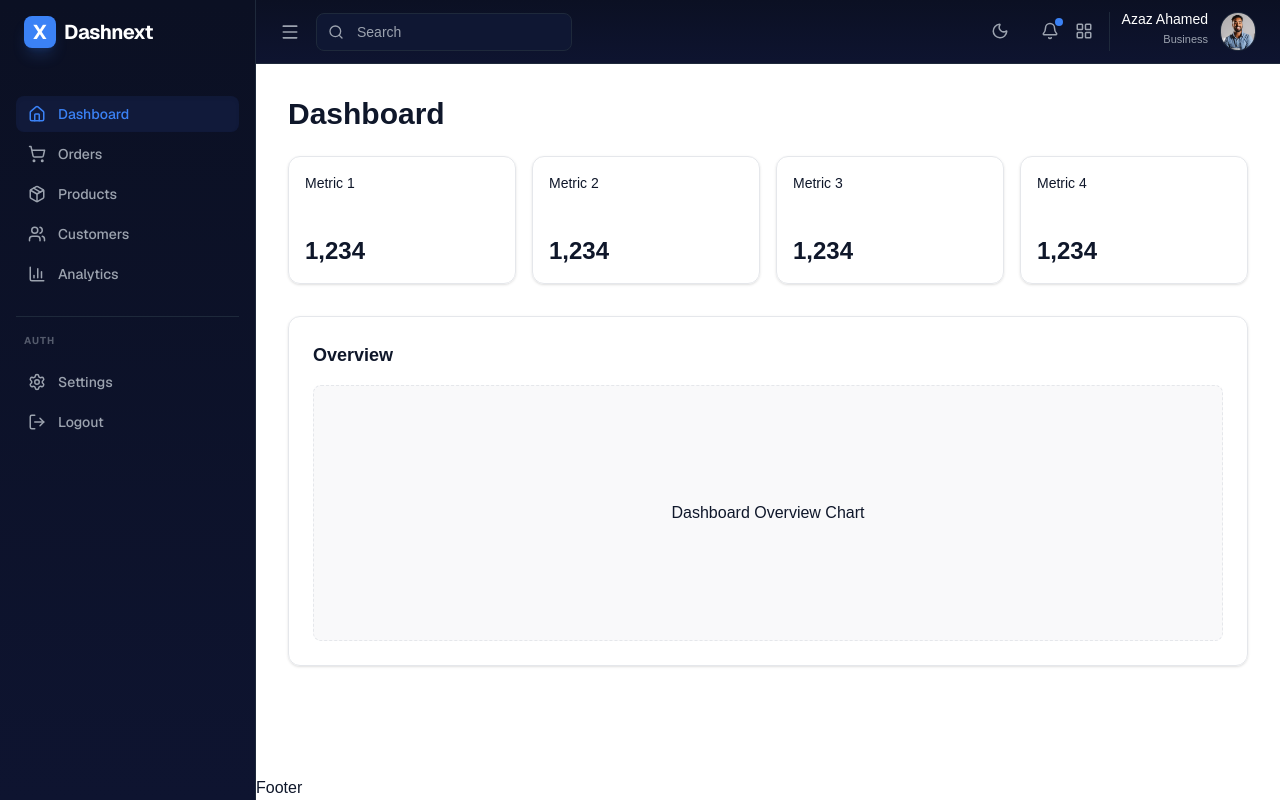
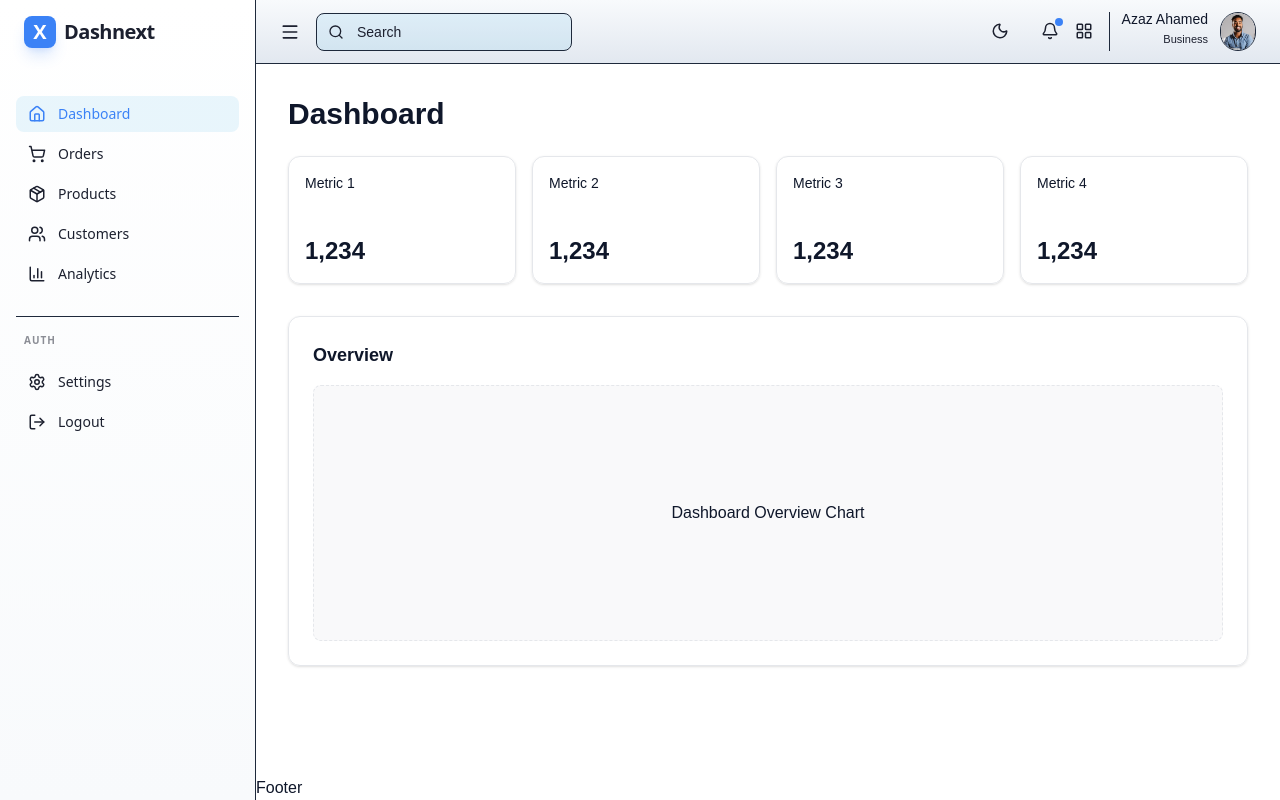
Before and after one commit to azaz7418/DashBoard, a Next.js app: page / in a window 1280 px wide. Built offline with nearby package versions, Linux system fonts and the light colour scheme.

Commit message:
Implement theme toggle functionality and update styles for dark mode

```diff
--- a/src/app/globals.css
+++ b/src/app/globals.css
@@ -1,3 +1,4 @@
+/* globals.css */
 @import "tailwindcss";
 
 /* ==============================
@@ -53,25 +54,73 @@
 
   /* -------- Sidebar Colors (Custom) -------- */
   --sidebar-bg: #0b1023;
-  --sidebar-text: #9ca3af;
+  --sidebar-text: #1c202f;
   --sidebar-text-hover: #e5e7eb;
   --sidebar-text-active: #3b82f6;
   --sidebar-border: #1e293b;
-  --sidebar-active-item-bg: #111a3a;
-  --sidebar-hover-bg: rgba(59, 130, 246, 0.08);
+  --sidebar-active-item-bg: #0e98d817;
+  --sidebar-hover-bg: #0e98d817;
 }
 
 /* ==============================
-   DARK MODE
-   ============================== */
-@media (prefers-color-scheme: dark) {
-  :root {
-    --background: #0a0a0a;
-    --foreground: #ededed;
+    DARK MODE
+    ============================== */
+.dark {
+  /* -------- Primary Colors -------- */
+  --primary-500: #60a5fa;
+  --primary-400: #93c5fd;
+  --primary-300: #bfdbfe;
+  --primary-200: #dbeafe;
+  --primary-100: #eff6ff;
 
-    --muted: #1f2933;
-    --border: #374151;
-  }
+  /* -------- Secondary Colors -------- */
+  --secondary-500: #818cf8;
+  --secondary-400: #a5b4fc;
+  --secondary-300: #c7d2fe;
+  --secondary-200: #e0e7ff;
+  --secondary-100: #f0f2ff;
+
+  /* -------- Action Colors -------- */
+  --success-500: #34d399;
+  --success-100: #ecfdf5;
+
+  --warning-500: #fbbf24;
+  --warning-100: #fffbeb;
+
+  --error-500: #f87171;
+  --error-100: #fef2f2;
+
+  --info-500: #f472b6;
+  --info-100: #fdf2f8;
+
+  /* -------- Black Colors -------- */
+  --black-900: #f1f5f9;
+  --black-800: #e2e8f0;
+  --black-700: #cbd5e1;
+  --black-600: #94a3b8;
+  --black-500: #64748b;
+
+  /* -------- White / Gray Colors -------- */
+  --white-100: #0f172a;
+  --white-90: #1e293b;
+  --white-80: #334155;
+  --white-70: #475569;
+  --white-60: #64748b;
+
+  /* -------- System Colors -------- */
+  --background: var(--white-100);
+  --foreground: var(--black-900);
+  --border: var(--white-70);
+  --muted: var(--white-80);
+
+  /* -------- Sidebar Colors (Dark) -------- */
+  --sidebar-bg: #1e293b;
+  --sidebar-text: #cbd5e1;
+  --sidebar-text-hover: #f1f5f9;
+  --sidebar-text-active: #0e89d8;
+  --sidebar-border: #334155;
+  --sidebar-active-item-bg: #111a3a;
+  --sidebar-hover-bg: rgba(59, 130, 246, 0.08);
 }
 
 /* ==============================
@@ -104,15 +153,21 @@
   --color-sidebar-item: var(--sidebar-active-item-bg);
   --color-sidebar-hover: var(--sidebar-hover-bg);
 
-  --font-sans: var(--font-geist-sans);
-  --font-mono: var(--font-geist-mono);
+  /* --font-sans: var(--font-geist-sans);
+  --font-mono: var(--font-geist-mono); */
 }
 
 /* ==============================
-   GLOBAL STYLES
-   ============================== */
+    GLOBAL STYLES
+    ============================== */
 body {
   background-color: var(--background);
   color: var(--foreground);
   font-family: Arial, Helvetica, sans-serif;
+  scrollbar-width: none; /* Firefox */
 }
+
+/* Hide scrollbars */
+::-webkit-scrollbar {
+  display: none;
+}
--- a/src/app/layout.js
+++ b/src/app/layout.js
@@ -1,7 +1,7 @@
 "use client";
 
 import { Geist, Geist_Mono } from "next/font/google";
-import { useState } from "react";
+import { useState, useEffect } from "react";
 import "./globals.css";
 import SideNav from "@/components/ui/SideNav";
 import Header from "@/components/ui/Header";
@@ -19,14 +19,31 @@ const geistMono = Geist_Mono({
 
 export default function RootLayout({ children }) {
   const [collapsed, setCollapsed] = useState(false);
+  const [theme, setTheme] = useState(() => {
+    if (typeof window !== "undefined") {
+      return localStorage.getItem("theme") || "light";
+    }
+    return "light";
+  });
+
+  useEffect(() => {
+    const root = window.document.documentElement;
+    root.classList.remove("light", "dark");
+    root.classList.add(theme);
+    localStorage.setItem("theme", theme);
+  }, [theme]);
+
+  const toggleTheme = () => {
+    setTheme(theme === "light" ? "dark" : "light");
+  };
 
   return (
     <html lang="en">
       <body className={`${geistSans.variable} ${geistMono.variable} antialiased`}>
         <div className="flex h-screen">
-          <SideNav collapsed={collapsed} />
+          <SideNav collapsed={collapsed} theme={theme} />
           <div className="flex-1 flex flex-col">
-            <Header onToggle={() => setCollapsed(!collapsed)} />
+            <Header onToggle={() => setCollapsed(!collapsed)} onThemeToggle={toggleTheme} theme={theme} />
             <div className="flex-1 overflow-auto">{children}</div>
             <Footer />
           </div>
--- a/src/components/ui/Header.jsx
+++ b/src/components/ui/Header.jsx
@@ -1,21 +1,27 @@
 "use client";
 
 import React from "react";
-import { Menu, Search, Moon, Bell, LayoutGrid } from "lucide-react";
+import { Menu, Search, Moon, Sun, Bell, LayoutGrid } from "lucide-react";
 import Image from "next/image";
 
-const Header = ({ onToggle }) => {
+const Header = ({ onToggle, onThemeToggle, theme }) => {
   return (
     <header
       className="h-16 w-full flex items-center justify-between px-6
-                 border-b border-sidebar-border"
+                  border-b border-sidebar-border"
       style={{
-        background: "linear-gradient(180deg, #0b1023 0%, #0e1430 100%)",
+        background:
+          theme === "dark"
+            ? "linear-gradient(180deg, #0b1023 0%, #0e1430 100%)"
+            : "linear-gradient(180deg, #f8fafc 0%, #e2e8f0 100%)",
       }}
     >
       {/* Left Section */}
       <div className="flex items-center gap-4">
-        <button onClick={onToggle} className="text-sidebar-text hover:text-white transition-colors">
+        <button
+          onClick={onToggle}
+          className="text-sidebar-text hover:text-sidebar-text-hover dark:text-sidebar-text dark:hover:text-sidebar-text-hover transition-colors"
+        >
           <Menu size={20} />
         </button>
 
@@ -27,8 +33,8 @@ const Header = ({ onToggle }) => {
             placeholder="Search"
             className="
               w-64 pl-10 pr-4 py-2 rounded-lg
-              bg-[#0f1733]
-              text-sm text-white placeholder:text-sidebar-text
+              bg-sidebar-item dark:bg-[#0f1733]
+              text-sm text-sidebar-text-hover dark:text-white placeholder:text-sidebar-text
               border border-sidebar-border
               focus:outline-none focus:ring-2 focus:ring-primary/40
             "
@@ -39,8 +45,11 @@ const Header = ({ onToggle }) => {
       {/* Right Section */}
       <div className="flex items-center gap-4">
         {/* Theme */}
-        <button className="text-sidebar-text hover:text-white transition-colors">
-          <Moon size={18} />
+        <button
+          onClick={onThemeToggle}
+          className="text-sidebar-text hover:text-sidebar-text-hover dark:text-sidebar-text dark:hover:text-sidebar-text-hover transition-colors"
+        >
+          {theme === "dark" ? <Sun size={18} /> : <Moon size={18} />}
         </button>
 
         {/* Language */}
@@ -55,20 +64,20 @@ const Header = ({ onToggle }) => {
         </div>
 
         {/* Notifications */}
-        <button className="relative text-sidebar-text hover:text-white transition-colors">
+        <button className="relative text-sidebar-text hover:text-sidebar-text-hover dark:text-sidebar-text dark:hover:text-sidebar-text-hover transition-colors">
           <Bell size={18} />
           <span className="absolute -top-1 -right-1 h-2 w-2 bg-primary rounded-full" />
         </button>
 
         {/* Apps */}
-        <button className="text-sidebar-text hover:text-white transition-colors">
+        <button className="text-sidebar-text hover:text-sidebar-text-hover dark:text-sidebar-text dark:hover:text-sidebar-text-hover transition-colors">
           <LayoutGrid size={18} />
         </button>
 
         {/* Profile */}
         <div className="flex items-center gap-3 pl-3 border-l border-sidebar-border">
           <div className="text-right hidden sm:block">
-            <p className="text-sm font-medium text-white leading-none">Azaz Ahamed</p>
+            <p className="text-sm font-medium text-sidebar-text-hover dark:text-white leading-none">Azaz Ahamed</p>
             <span className="text-[11px] text-sidebar-text">Business</span>
           </div>
           <Image
--- a/src/components/ui/SideNav.jsx
+++ b/src/components/ui/SideNav.jsx
@@ -5,15 +5,18 @@ import Link from "next/link";
 import { usePathname } from "next/navigation";
 import { Home, ShoppingCart, Package, Users, BarChart3, Settings, LogOut, Menu } from "lucide-react";
 
-const SideNav = ({ collapsed }) => {
+const SideNav = ({ collapsed, theme }) => {
   const pathname = usePathname();
 
   return (
     <div
       className={`h-full text-sidebar-text flex flex-col p-4 font-sans
-                 border-r border-sidebar-border transition-all duration-300 ${collapsed ? "w-16" : "w-64"}`}
+                  border-r border-sidebar-border transition-all duration-300 ${collapsed ? "w-16" : "w-64"}`}
       style={{
-        background: "linear-gradient(180deg, #0b1023 0%, #0e1430 100%)",
+        background:
+          theme === "dark"
+            ? "linear-gradient(180deg, #0b1023 0%, #0e1430 100%)"
+            : "linear-gradient(180deg, #ffffff 0%, #f8fafc 100%)",
       }}
     >
       {/* Header / Logo */}
@@ -22,7 +25,9 @@ const SideNav = ({ collapsed }) => {
           <div className="w-8 h-8 bg-primary rounded-lg flex items-center justify-center shadow-lg shadow-primary/20">
             <span className="text-white font-bold text-xl">X</span>
           </div>
-          {!collapsed && <span className="text-white text-xl font-bold tracking-tight">Dashnext</span>}
+          {!collapsed && (
+            <span className="text-sidebar-text dark:text-white text-xl font-bold tracking-tight">Dashnext</span>
+          )}
         </div>
       </div>
 
@@ -102,7 +107,7 @@ const NavItem = ({ icon, label, badge, sublabel, active, danger, href, collapsed
         transition-all duration-200 group
         ${
           active
-            ? "bg-sidebar-item text-sidebar-activeItem shadow-inner"
+            ? "bg-sidebar-item text-sidebar-activeItem "
             : danger
             ? "text-sidebar-text hover:bg-error/10 hover:text-error"
             : "text-sidebar-text hover:bg-sidebar-hover hover:text-sidebar-text-hover"
--- a/tailwind.config.js
+++ b/tailwind.config.js
@@ -1,5 +1,6 @@
 /** @type {import('tailwindcss').Config} */
 module.exports = {
+  darkMode: "class",
   content: [
     "./src/pages/**/*.{js,ts,jsx,tsx,mdx}",
     "./src/components/**/*.{js,ts,jsx,tsx,mdx}",
```
